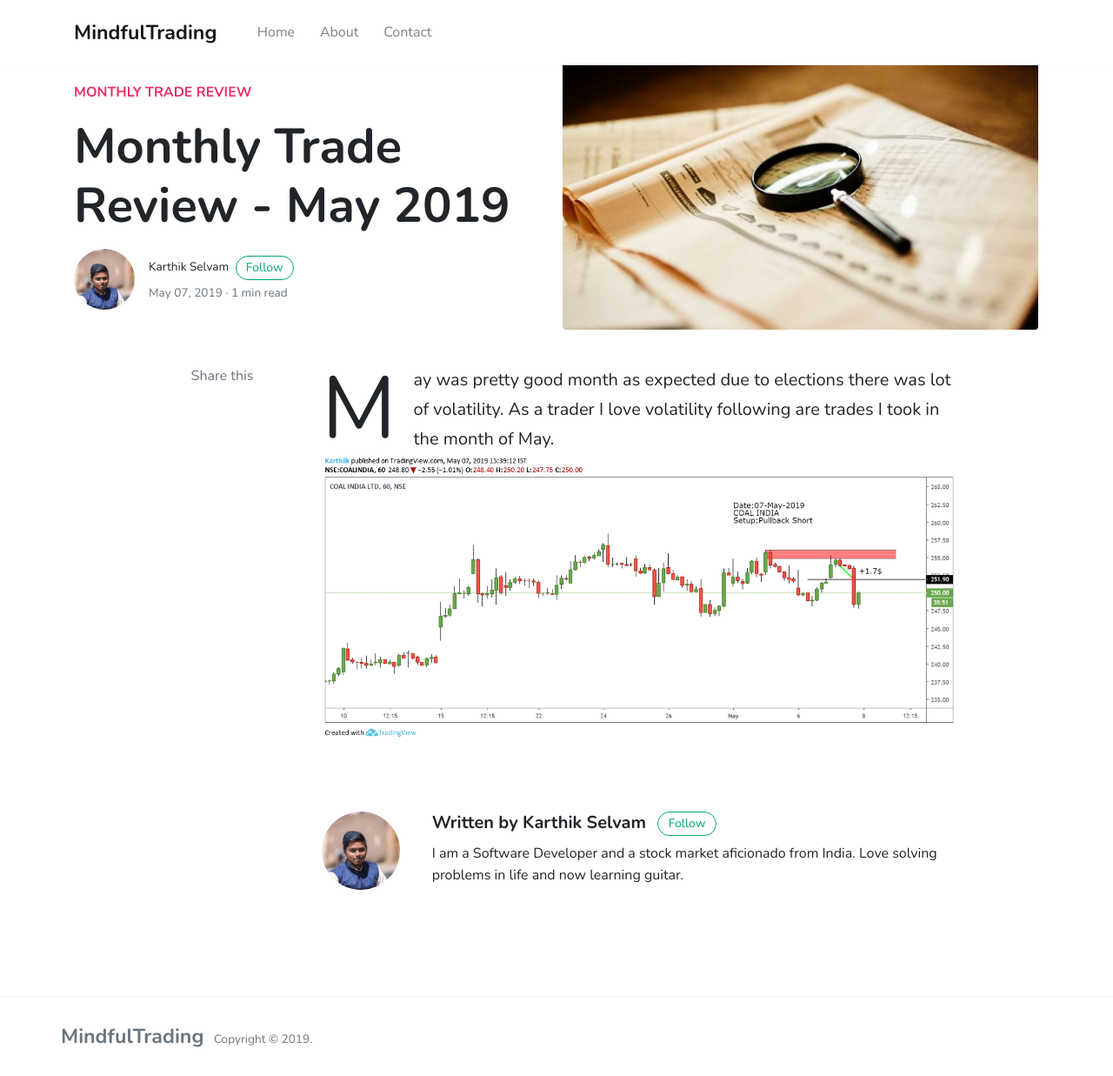
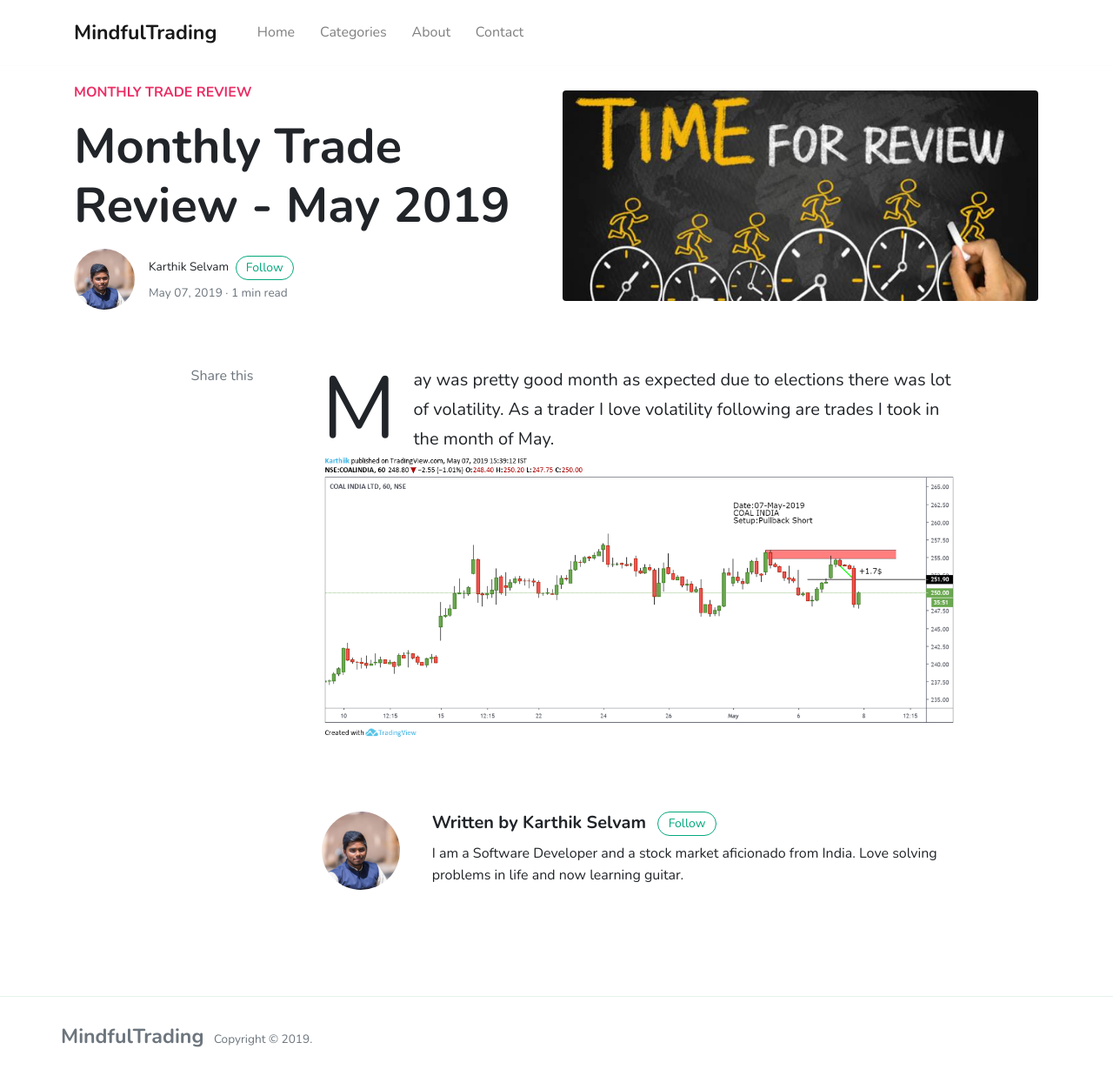
Before and after one commit to karthiikselvam/MindfulTrading, a Jekyll site: the page built from _posts/2019-05-07-Monthly-Trade-Reviews.md, in a window 1280 px wide and 1237 px high. Shown: the whole window at 87% size. Built offline with Jekyll 4.4.1, drawn with Linux system fonts in a browser that asks for light colours; nearby versions of some CDN libraries; comment, search, counter and statistics services are not loaded.

Commit message:
Categories Page alignment Fixed

```diff
--- a/_includes/menu-header.html
+++ b/_includes/menu-header.html
@@ -2,6 +2,9 @@
 
 <li class="nav-item">
 <a class="nav-link" href="{{site.baseurl}}/index.html">Home</a>
+</li>
+<li class="nav-item">
+    <a class="nav-link" href="{{site.baseurl}}/categories.html">Categories</a>
 </li>
 <li class="nav-item">
 <a class="nav-link" href="{{site.baseurl}}/about.html">About</a>
--- a/_pages/categories.html
+++ b/_pages/categories.html
@@ -1,13 +1,12 @@
 ---
 title: "Categories"
-layout: default
 permalink: "/categories.html"
 ---
 
 <div class="container">
     <div class="row justify-content-center">
-        <div class="col-md-8">
-        <h1 class="font-weight-bold title h6 text-uppercase">Categories</h1>
+        <div class="col-md">
+        <!-- <h1 class="font-weight-bold title h6 text-uppercase">Categories</h1> -->
 
         {% for category in site.categories %}
         <h3 class="mt-4 text-capitalize font-weight-bold" id="{{ category[0] | downcase }}">{{ category[0] }}</h3><hr>
--- a/_posts/2019-05-07-Monthly-Trade-Reviews.md
+++ b/_posts/2019-05-07-Monthly-Trade-Reviews.md
@@ -2,10 +2,10 @@
 layout: post
 title:  "Monthly Trade Review - May 2019"
 author: karthik
-image: assets/images/FundamentalAnalysis/FundamentalAnalysis101.jpg
+image: assets/images/MonthlyTradesReviews/MonthlyTradeReview.jpg
 categories: [ Monthly Trade Review ]
 tags: featured
 ---
 
 May was pretty good month as expected due to elections there was lot of volatility. As a trader I love volatility following are trades I took in the month of May.
-![CoalIndia](/assets/images/2019/MonthlyTradesReviews/May2019/COAL_INDIA_07MAY2019.png)
+![CoalIndia](/assets/images/MonthlyTradesReviews/2019/May2019/COAL_INDIA_07MAY2019.png)
```
Also changed, not shown: _pages/about.md (+3 -1 lines), assets/images/MonthlyTradesReviews/2019/May2019/COAL_INDIA_07MAY2019.png (renamed from assets/images/2019/MonthlyTradesReviews/May2019/COAL_INDIA_07MAY2019.png), assets/images/MonthlyTradesReviews/MonthlyTradeReview.jpg (added), assets/images/home-2.jpg (added), assets/images/home-3.jpg (added).
